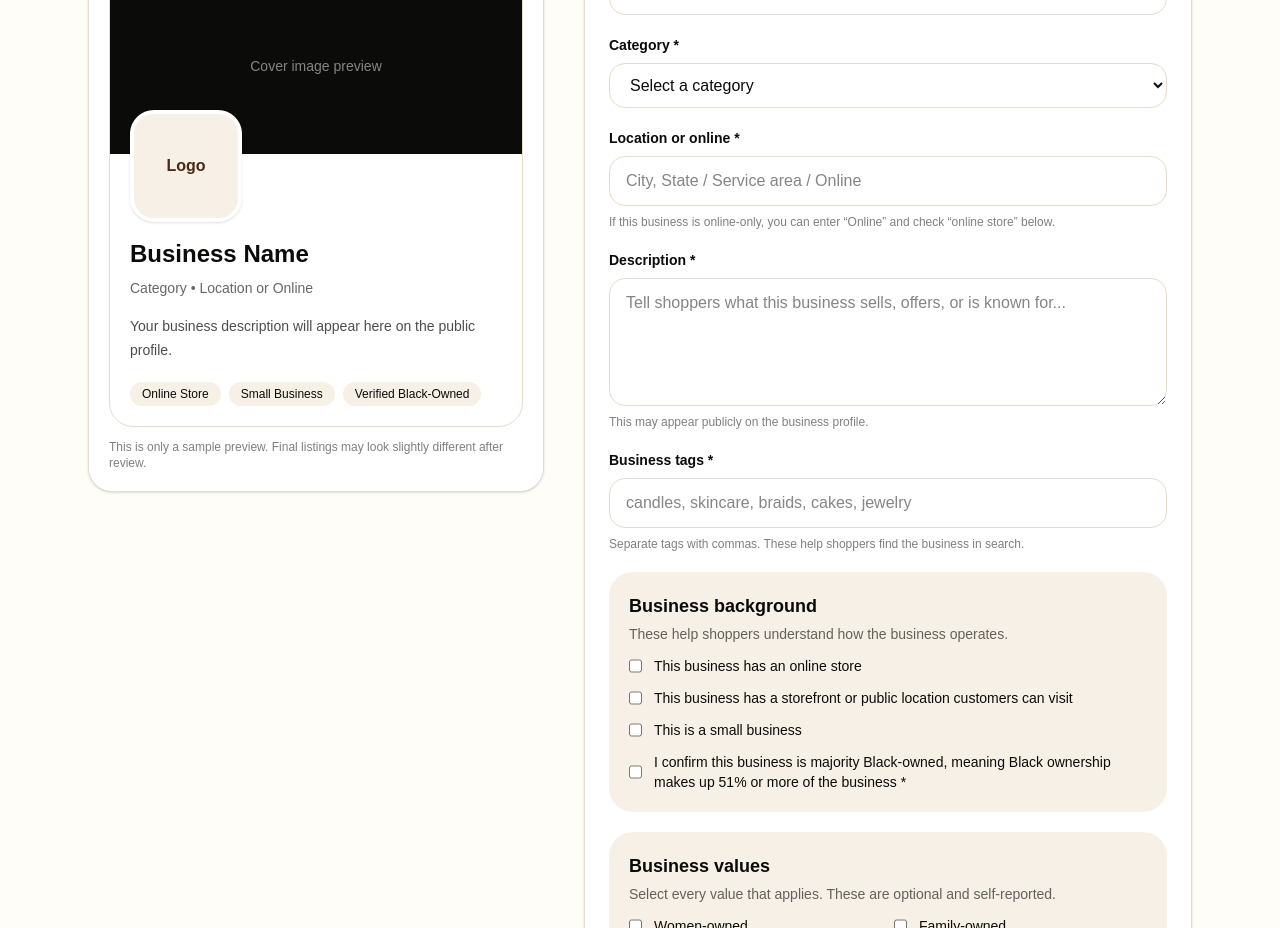
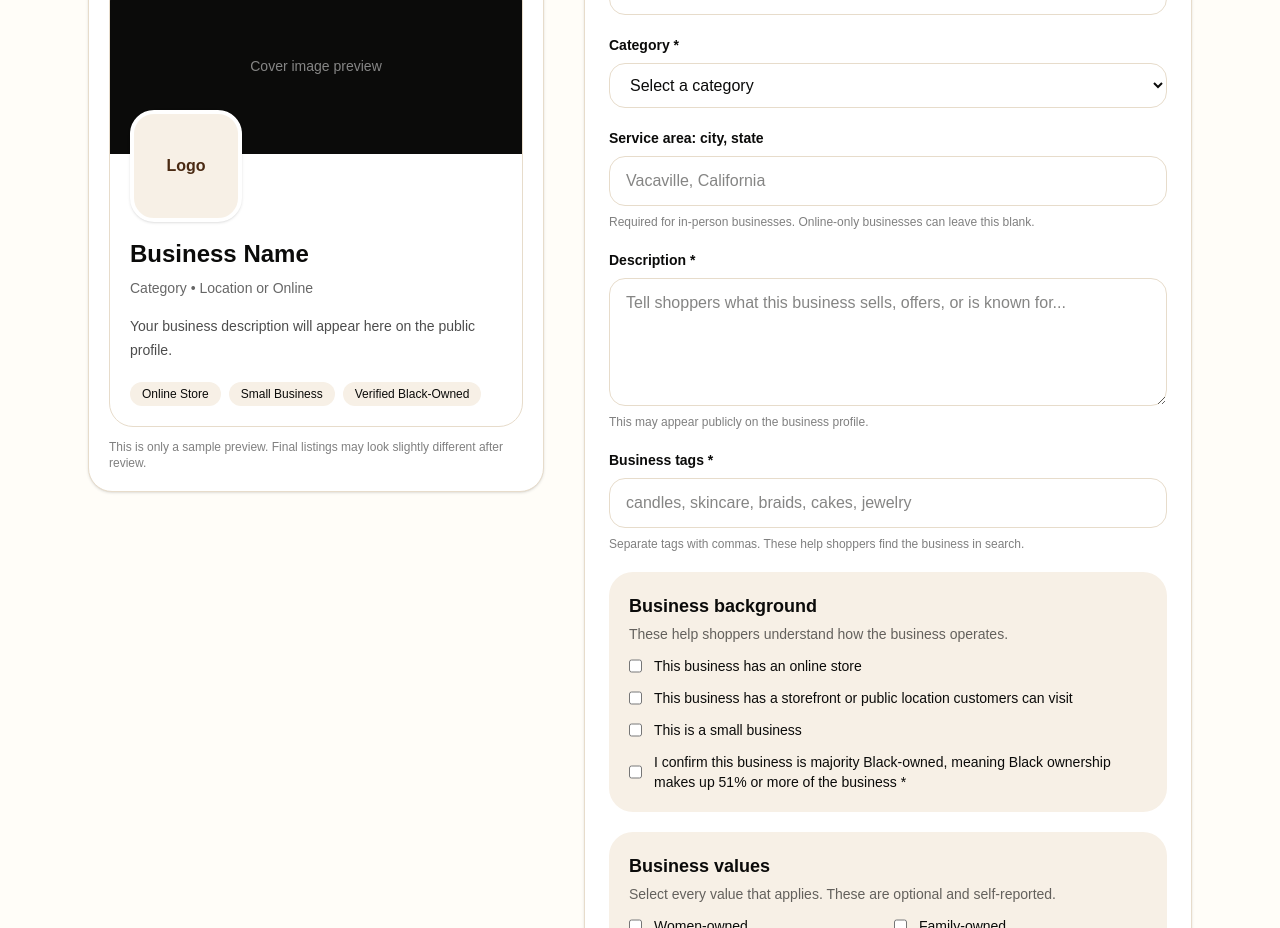
Before and after one commit to theblackbasket/the-black-basket, a Next.js app: page /add-your-business in a window 1280 px wide. Shown: the part 1140-2068 px from the top of the page. Built offline with nearby package versions, Linux system fonts and the light colour scheme; no server answers.

Commit message:
Require online or service area for business submissions

```diff
--- a/app/add-your-business/actions.ts
+++ b/app/add-your-business/actions.ts
@@ -72,6 +72,7 @@ export async function submitBusiness(formData: FormData) {
   const location = formData.get("location")?.toString().trim() || "";
   const description = formData.get("description")?.toString().trim() || "";
   const keywords = formData.get("tags")?.toString().trim() || "";
+
   const verificationNotes =
     formData.get("verification_notes")?.toString().trim() || "";
   const verificationLink =
@@ -104,8 +105,8 @@ export async function submitBusiness(formData: FormData) {
     .map((tag) => tag.trim())
     .filter(Boolean);
 
- const baseSlug = createSlug(businessName);
-const slug = `${baseSlug}-${Date.now()}`;
+  const baseSlug = createSlug(businessName);
+  const slug = `${baseSlug}-${Date.now()}`;
 
   if (!businessName || !ownerName || !ownerEmail || !category || !description) {
     throw new Error(
@@ -113,10 +114,21 @@ const slug = `${baseSlug}-${Date.now()}`;
     );
   }
 
-  if (!location && !online) {
+  if (!online && !physicalStore) {
     throw new Error(
-      "Please add a location, service area, or mark the business as having an online store."
+      "Please select whether this business is online, in-person, or both."
     );
+  }
+
+  if (physicalStore && !location) {
+    throw new Error(
+      "Please add a service area for in-person businesses, such as city, state, or ZIP code."
+    );
+  }
+
+  if (!location && online) {
+    // Online-only businesses can be submitted without a city/state.
+    // We save Online so search/profile pages have something clean to show.
   }
 
   if (!blackOwnedConfirmation) {
@@ -151,9 +163,10 @@ const slug = `${baseSlug}-${Date.now()}`;
     website,
     instagram,
     category,
-    location,
+    location: location || "Online",
     description,
     tags,
+
     online,
     physical_store: physicalStore,
     small_business: smallBusiness,
--- a/app/add-your-business/page.tsx
+++ b/app/add-your-business/page.tsx
@@ -238,18 +238,17 @@ export default function AddYourBusinessPage() {
 
             <label className="grid gap-2">
               <span className="text-sm font-semibold">
-                Location or online *
+                Service area: city, state
               </span>
 
               <input
                 name="location"
                 className="rounded-2xl border border-[#E7DCCB] px-4 py-3 outline-none focus:border-[#e4b32c]"
-                placeholder="City, State / Service area / Online"
+                placeholder="Vacaville, California"
               />
 
               <span className="text-xs text-black/50">
-                If this business is online-only, you can enter “Online” and
-                check “online store” below.
+                Required for in-person businesses. Online-only businesses can leave this blank.
               </span>
             </label>
 
```
